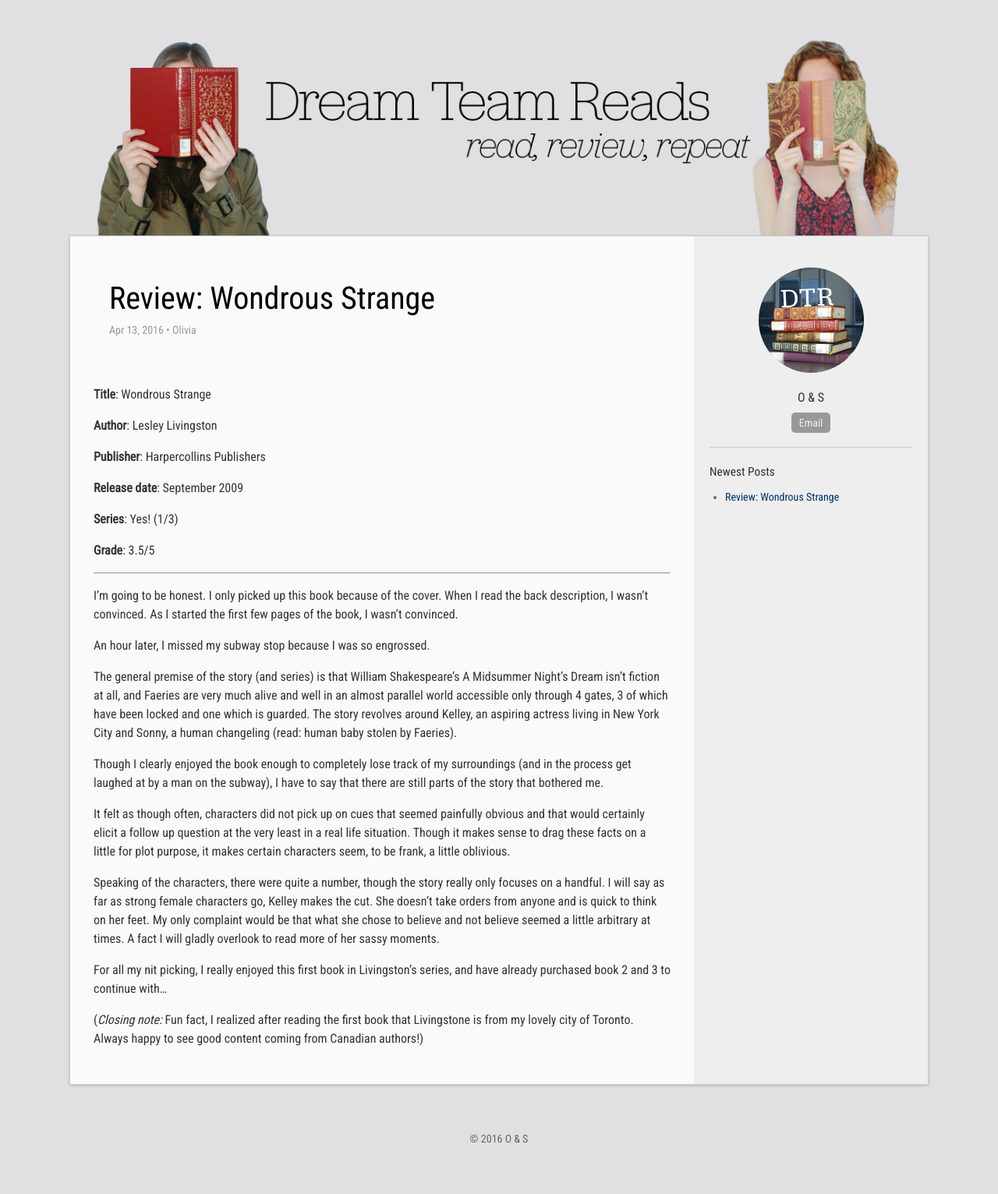
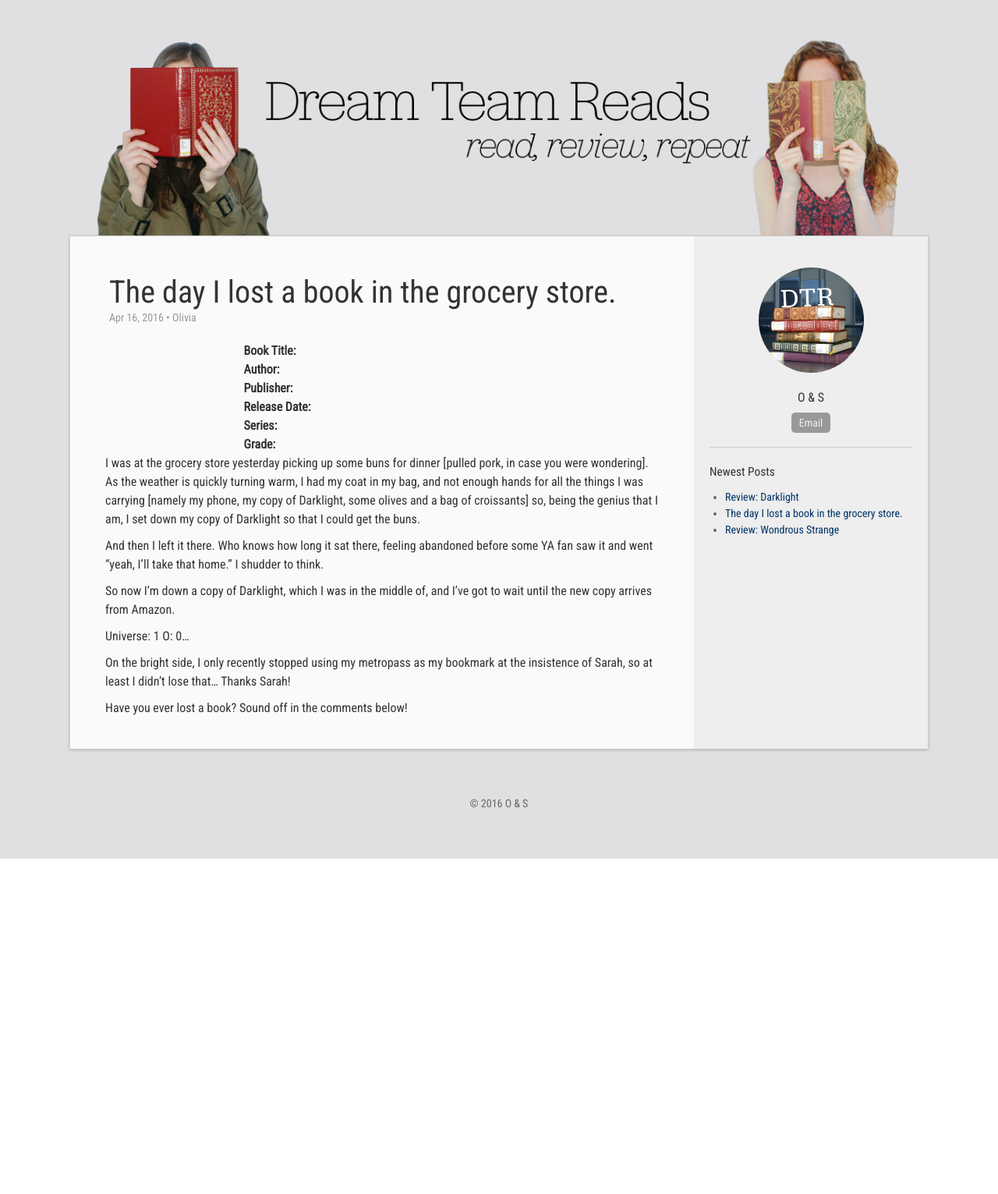
Before and after one commit to dreamteamreads/dreamteamreads.github.io, a Jekyll site: the page built from _posts/2016-04-16-Lostbook.md, in a window 1280 px wide. Shown: the whole page at 78% size. Built offline with Jekyll 4.4.1, drawn with Linux system fonts in a browser that asks for light colours; after the commit the page ends 1101 px from its top, so only the background shows below that.

Commit message:
ALL THE CHANGES
I.e. Shane fixing formatting and stuff.

```diff
--- a/_config.yml
+++ b/_config.yml
@@ -34,6 +34,8 @@
 
 host: 0.0.0.0
 
+excerpt_separator: <!--more-->
+
 kramdown:
   input: GFM
   syntax_highlighter: rouge
--- a/_includes/head.html
+++ b/_includes/head.html
@@ -6,6 +6,7 @@
   <title>{% if page.title %}{{ page.title }} « {{ site.title }}{% else %}{{ site.title }}{% endif %}</title>
   <meta name="description" content="{% if page.excerpt %}{{ page.excerpt | strip_html | strip_newlines | truncate: 160 }}{% else %}{{ site.description }}{% endif %}">
 
+  <link rel="stylesheet" href="https://maxcdn.bootstrapcdn.com/bootstrap/3.3.6/css/bootstrap.min.css" integrity="sha384-1q8mTJOASx8j1Au+a5WDVnPi2lkFfwwEAa8hDDdjZlpLegxhjVME1fgjWPGmkzs7" crossorigin="anonymous">
   <link rel="stylesheet" href="{{ "/css/main.css" | prepend: site.baseurl }}">
   <link rel="canonical" href="{{ page.url | replace:'index.html','' | prepend: site.baseurl | prepend: site.url }}">
   <link rel="alternate" type="application/rss+xml" title="{{ site.title }}" href="{{ "/feed.xml" | prepend: site.baseurl | prepend: site.url }}" />
--- a/_layouts/post.html
+++ b/_layouts/post.html
@@ -7,8 +7,41 @@
     <h1 class="post-title">{{ page.title }}</h1>
     <p class="post-meta">{{ page.date | date: "%b %-d, %Y" }}{% if page.author %} • {{ page.author }}{% endif %}{% if page.meta %} • {{ page.meta }}{% endif %}</p>
   </header>
+
   <article class="post-content">
-    {{ content }}
+    <div class="review-header">
+      <div class="container-fluid">
+        <div class="col-xs-3">
+          <img class="img-responsive" src={{ page.bookImg }}>
+        </div>
+        <div class="col-xs-9 book-info">
+          <div class='row'>
+            <span class="book-info-metadata">Book Title:</span> {{ page.bookTitle }}
+          </div>
+          <div class='row'>
+            <span class="book-info-metadata">Author:</span> {{ page.bookAuthor }}
+          </div>
+          <div class='row'>
+            <span class="book-info-metadata">Publisher:</span> {{ page.bookPublisher }}
+          </div>
+          <div class='row'>
+            <span class="book-info-metadata">Release Date:</span> {{ page.bookReleaseDate }}
+          </div>
+          <div class='row'>
+            <span class="book-info-metadata">Series:</span> {{ page.bookSeries }}
+          </div>
+          <div class='row'>
+            <span class="book-info-metadata">Grade:</span> {{ page.bookGrade }}
+          </div>
+        </div>
+        <hr>
+      </div>
+
+
+      <div class="col-md-12">
+        {{ content }}
+      </div>
+    </div>
   </article>
 
   {% include comment.html %}
--- a/_posts/2016-04-14-test.md
+++ b/_posts/2016-04-14-WondrousStrange.md
@@ -2,26 +2,19 @@
 layout: post
 title:  "Review: Wondrous Strange"
 date:   2016-04-13 17:25
-categories: jekyll
+categories:
 permalink: /reviews/130416
 author: 'Olivia'
+bookTitle: Wondrous Strange
+bookAuthor: Lesley Livingston
+bookPublisher: Harpercollins Publishers
+bookReleaseDate: September 2009
+bookSeries: Yes! (1/3)
+bookGrade: 3/5
+bookImg: http://placehold.it/150x250
 ---
-**Title**: Wondrous Strange
-
-**Author**: Lesley Livingston
-
-**Publisher**:  Harpercollins Publishers
-
-**Release date**: September 2009
-
-**Series**: Yes! (1/3)
-
-**Grade**: 3.5/5
-
-___
-
 I’m going to be honest. I only picked up this book because of the cover. When I read the back description, I wasn't convinced. As I started the first few pages of the book, I wasn't convinced.
-
+<!--more-->
 An hour later, I missed my subway stop because I was so engrossed.
 
 The general premise of the story (and series) is that William Shakespeare’s A Midsummer Night’s Dream isn't fiction at all, and Faeries are very much alive and well in an almost parallel world accessible only through 4 gates, 3 of which have been locked and one which is guarded. The story revolves around Kelley, an aspiring actress living in New York City and Sonny, a human changeling (read: human baby stolen by Faeries).
--- /dev/null
+++ b/_posts/2016-05-01-Darklight.md
@@ -0,0 +1,37 @@
+---
+layout: post
+title:  "Review: Darklight"
+date:   2016-04-29 17:00
+categories:
+permalink: /reviews/290416
+author: 'Olivia'
+bookTitle: Darklight
+bookAuthor: Lesley Livingston
+bookPublisher: Harpercollins Publishers
+bookReleaseDate: September 2009
+bookSeries: Yes! (2/3)
+bookGrade: 3.5/5
+bookImg: http://placehold.it/150x250
+---
+
+Part two of this series (after the losing it in a grocery store and having to reorder from Amazon mishap). It was a bit of a hard read because I was in the middle of the book and the action when I lost it, so getting back into it when it finally arrived was a bit strange. Still, it was overall an enjoyable read!
+<!--more-->
+# Plot
+Sonny has returned to the Fairy realm to shut down fairies left from The Great Hunt. Meanwhile, Kelley is back in New York, learning to use her powers. A plot seems to be brewing for control over the realms.
+
+There was a lot more action in this one than in the first book which I enjoyed. Much like the first one, there was a final fight scene, but there were also a couple strewn throughout. The ending of the book (without giving anything away) broke my heart in the most unnecessary way, but I am excited to see how it ends in the final book.
+
+# Characters
+Kelley gets some real chops in this one and has to face a couple difficult decisions throughout the story. Though a touch too melodramatic at times, I have to cut her some slack as she is still acclimatizing to the world she belongs to. I guess anyone would be a little all over the place. She does seem to be picking up on things much quicker in this one (except the moment with the note which was painfully obvious, Kelley!)
+
+But really, it is Sonny who steals the show in this book. His character develops in a very interesting way (hint: he may be putting his Firecracker on much too high a pedestal) and his chapters were all a rollercoaster of emotions.
+
+*Glasscaseofemotiongif*
+*Me, during every chapter involving Sonny.*
+
+Another character I was glad to see back was Puck a.k.a. Bob the Boucca. His character is the perfect mood lightener.
+
+We also get to see a lot more interaction between the monarchs in this one. Two in particular are really fun to watch together (they might not be who you think!) and the plot is definitely thickening there. (Is it bad that I ship the monarchs more than the main characters?)
+
+# Closing notes
+This book delivers big time on side characters while advancing the plot in very interesting ways. Though I think the story ended a little abruptly, I am excited to see where Temptuous takes us and am enjoying the world that Livingston has created.
--- a/_sass/_post.scss
+++ b/_sass/_post.scss
@@ -1,7 +1,6 @@
 .post {
     .post-header {
     	margin: 0 100px;
-    	margin-bottom: 40px;
     	padding: 20px;
         .post-title {
         	font-size:40px;
@@ -23,6 +22,12 @@
         }
     }
     .post-content {
+        .book-info {
+            text-align: left;
+            .book-info-metadata {
+                font-weight: bold;
+            }
+        }
         color: #333;
 
         h1,h2,h3,h4,h5,h6 {
```
Also changed, not shown: index.html (+12 -1 lines), _posts/2016-04-16-Lostbook.md (renamed from _drafts/2016-04-16-test.md), assets/gifs/Glasscase.gif (added).
